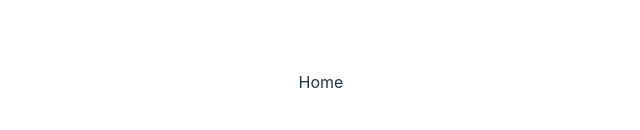
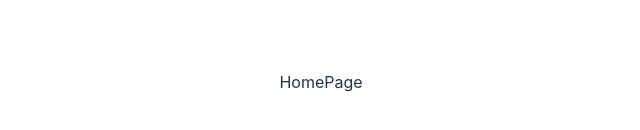
Before and after one commit to Yurii-Yanovitsky/react-vitest-test-task, a React (Vite) app: page / in a window 1280 px wide. Shown: the part 318-448 px from the top of the page, without its empty margins (319-959 px from the left). Built offline with nearby package versions, Linux system fonts and the light colour scheme.

Commit message:
Add pages

```diff
--- a/src/app/router.tsx
+++ b/src/app/router.tsx
@@ -3,19 +3,21 @@ import {
   createRoute,
   createRootRoute,
 } from "@tanstack/react-router";
+import HomePage from "../pages/HomePage";
+import AuthPage from "../pages/AuthPage";
 
 const rootRoute = createRootRoute({});
 
 const indexRoute = createRoute({
   getParentRoute: () => rootRoute,
   path: "/",
-  component: () => <div>Home</div>,
+  component: () => <HomePage />,
 });
 
 const aboutRoute = createRoute({
   getParentRoute: () => rootRoute,
   path: "/login",
-  component: () => <div>Login</div>,
+  component: () => <AuthPage />,
 });
 
 const routeTree = rootRoute.addChildren([indexRoute, aboutRoute]);
--- /dev/null
+++ b/src/pages/AuthPage.tsx
@@ -0,0 +1,5 @@
+const AuthPage = () => {
+  return <div>Login</div>;
+};
+
+export default AuthPage;
--- /dev/null
+++ b/src/pages/HomePage.tsx
@@ -0,0 +1,5 @@
+const HomePage = () => {
+  return <div>HomePage</div>;
+};
+
+export default HomePage;
```
